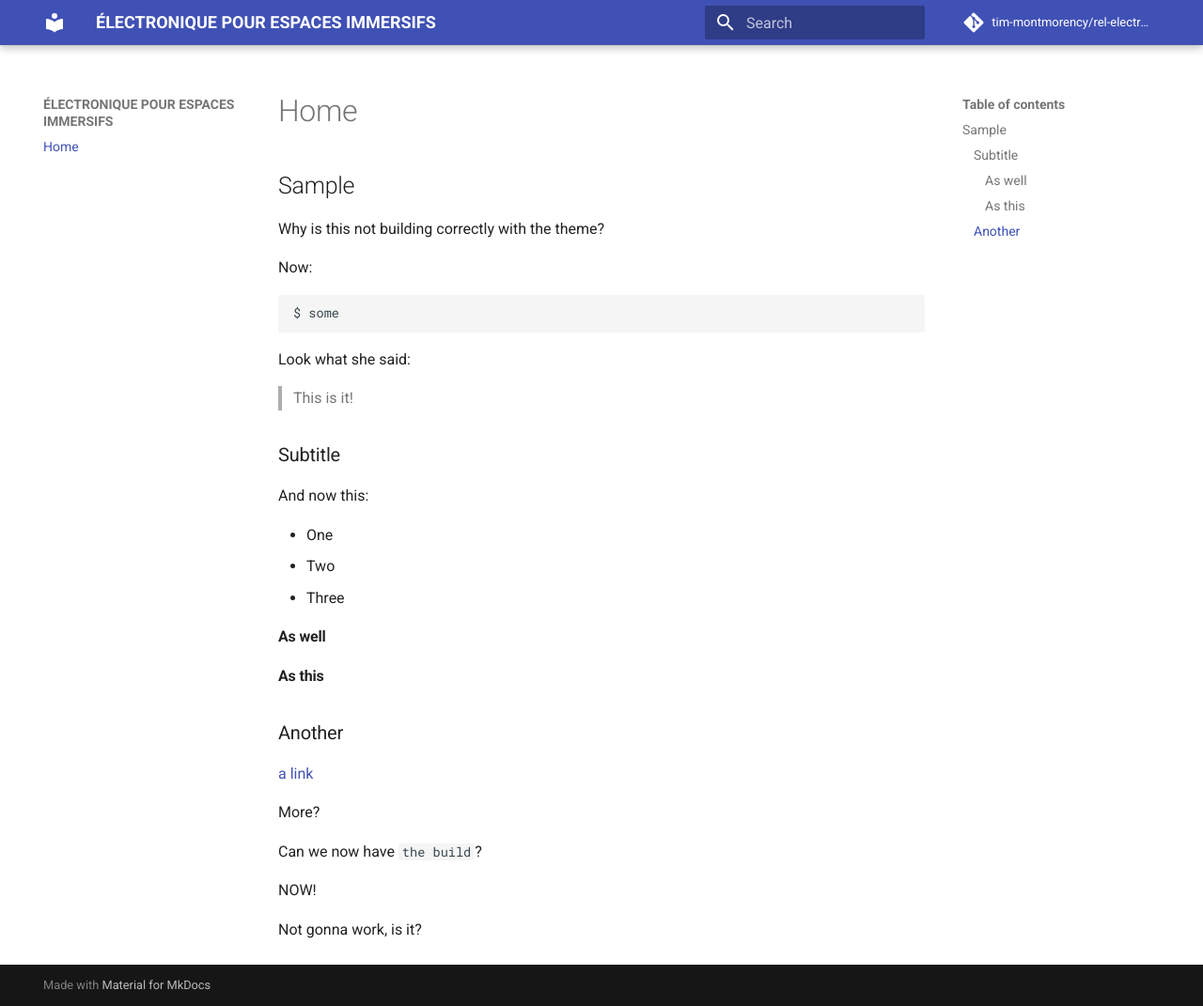
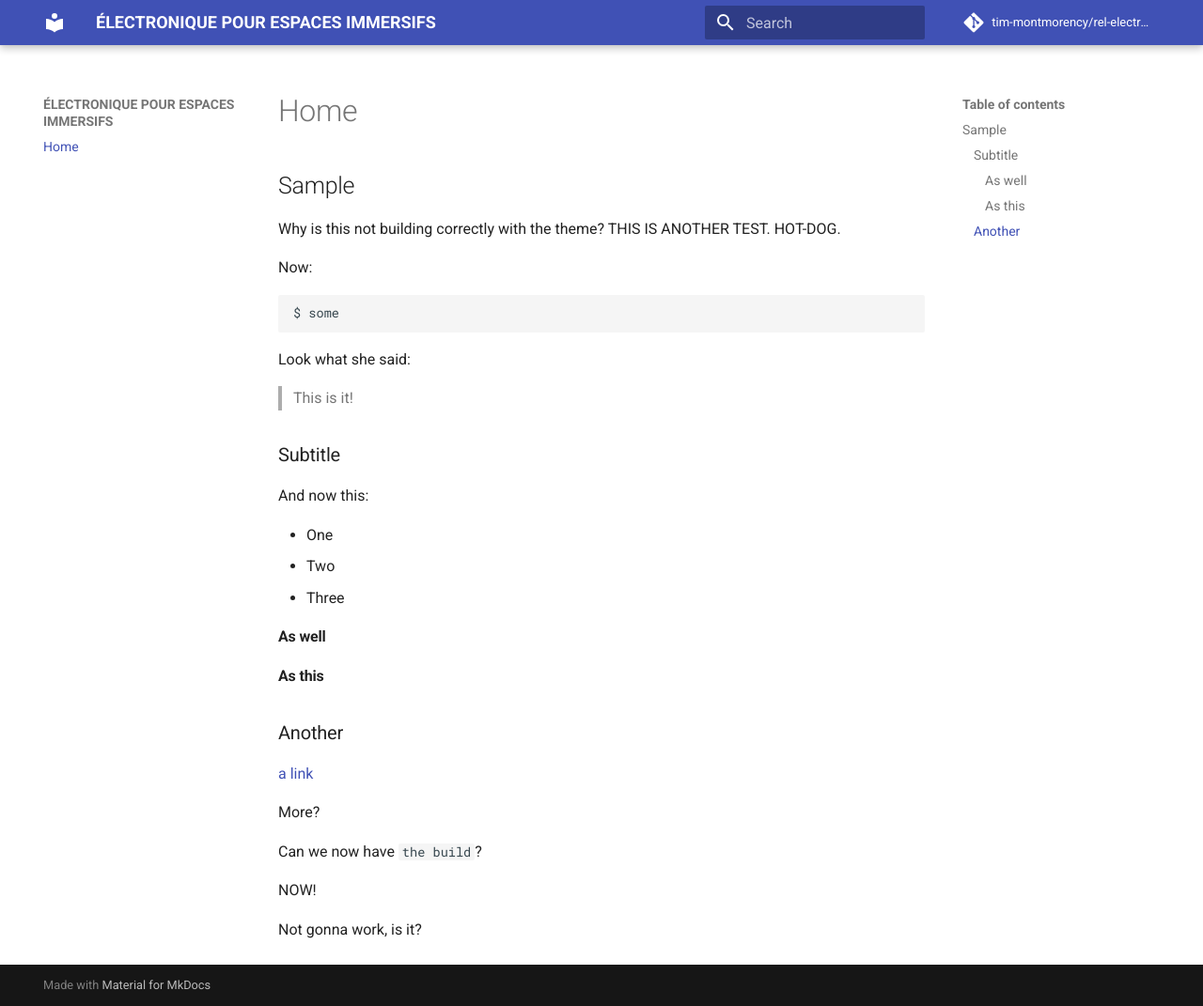
Before and after one commit to tim-montmorency/rel-electro-immersif, an MkDocs documentation site: the page built from docs/index.md, in a window 1280 px wide and 1071 px high. Shown: the whole window at 94% size. Built offline with MkDocs 1.6.1 and Material for MkDocs 9.7.7, drawn with Linux system fonts in a browser that asks for light colours; comment, search, counter and statistics services are not loaded.

Commit message:
Update index.md

```diff
--- a/docs/index.md
+++ b/docs/index.md
@@ -1,6 +1,8 @@
 ## Sample
 
 Why is this not building correctly with the theme?
+THIS IS ANOTHER TEST.
+HOT-DOG.
 
 Now:
 
```
